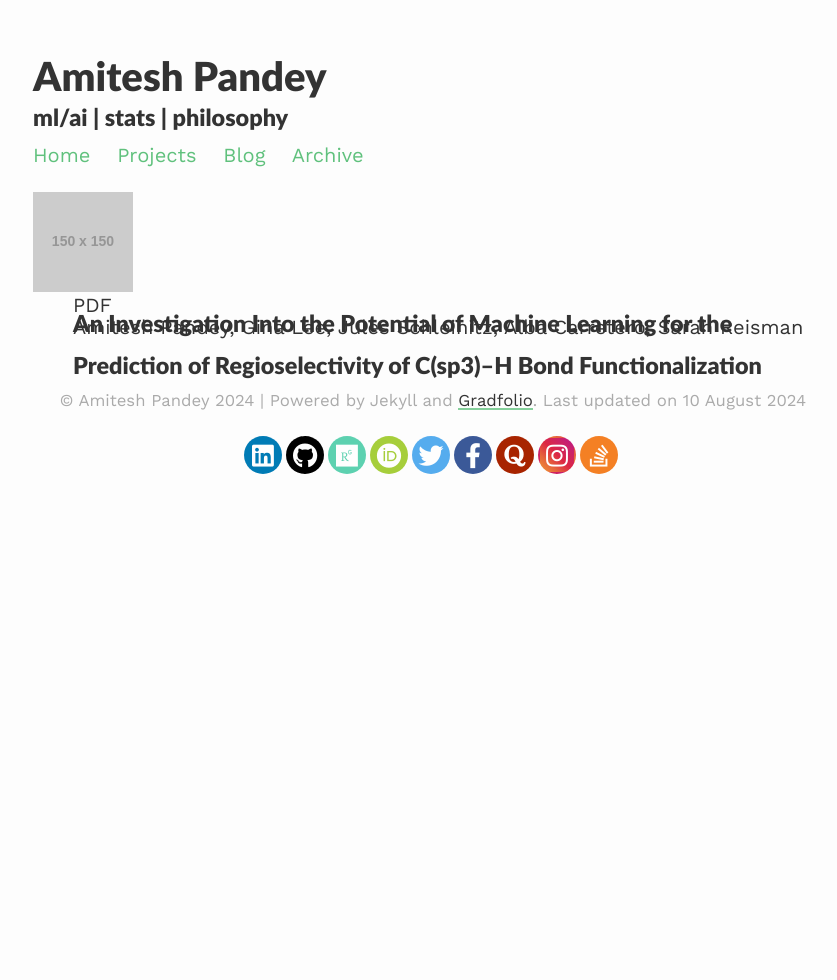
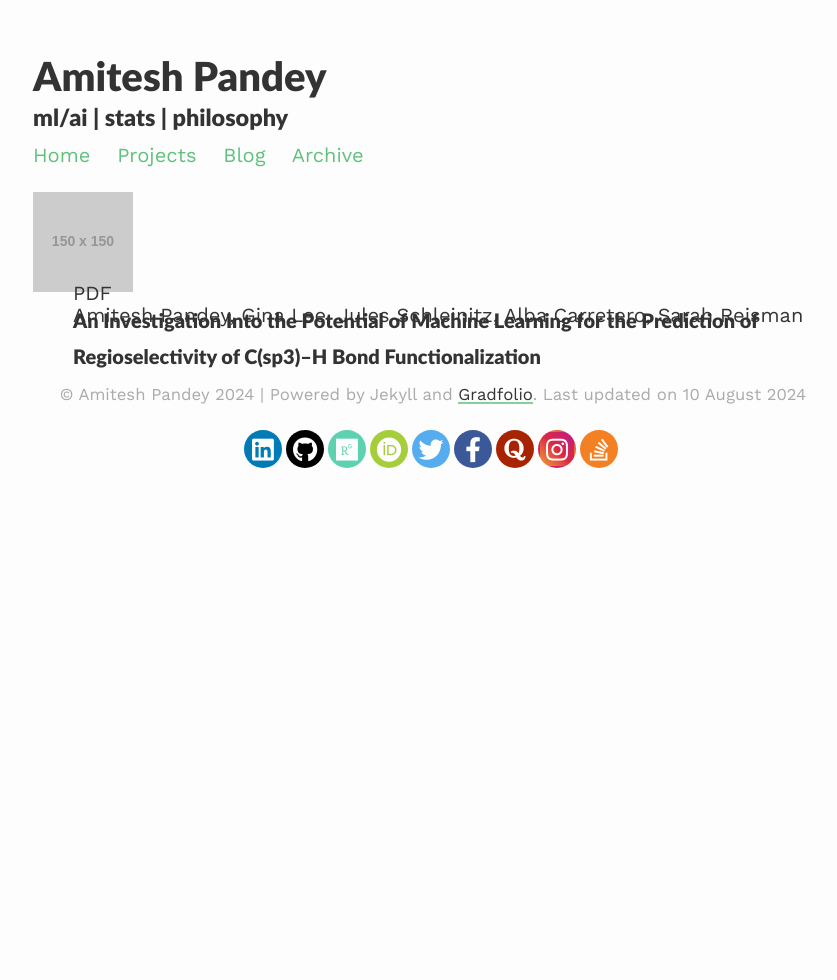
Before and after one commit to pandeyamitesh/pandeyamitesh, a Jekyll site: the page built from research/index.html, in a window 1280 px wide. Shown: the whole page, without its empty margins (207-1044 px from the left). Built offline with Jekyll 4.4.1, drawn with Linux system fonts in a browser that asks for light colours; nearby versions of some CDN libraries.

Commit message:
Update style.scss

```diff
--- a/assets/css/_sass/style.scss
+++ b/assets/css/_sass/style.scss
@@ -214,6 +214,10 @@ blockquote {
   margin-top: -10%;
 }
 
+.research-heading {
+  font-size: 1em;
+}
+
 .research-image {
   max-width:150px;
   max-height:100px;
```
